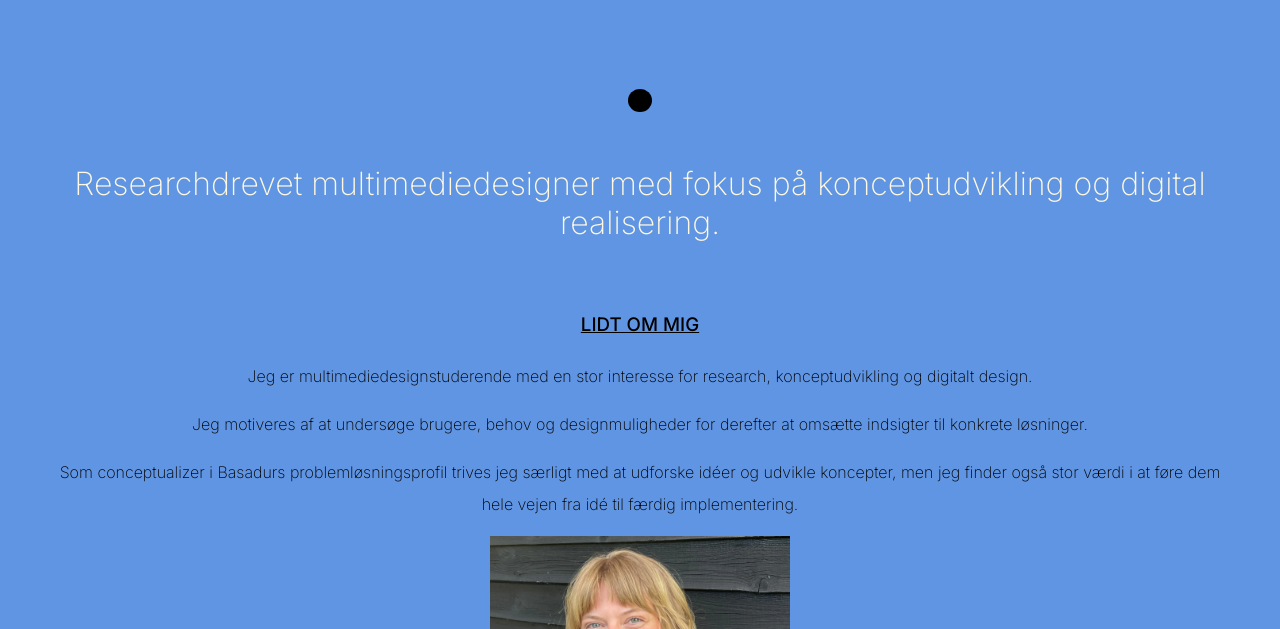
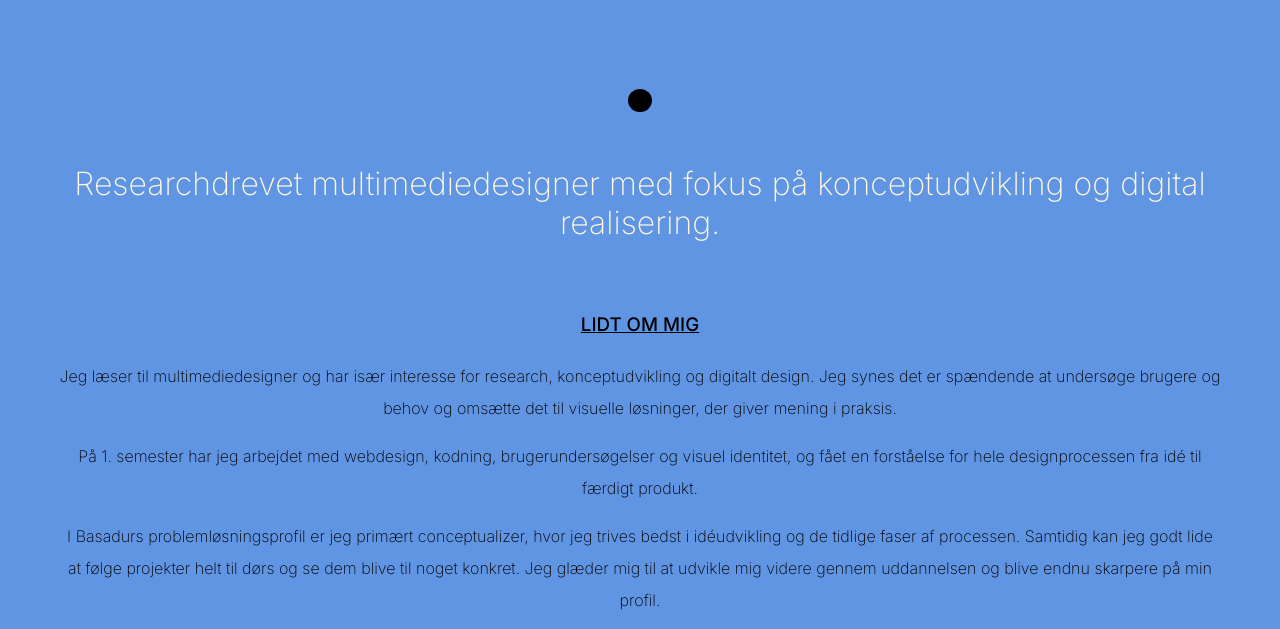
Before and after one commit to vito-ek/portfolio-vigga, a plain HTML site: page kontakt.html in a window 1280 px wide. Shown: the part 287-916 px from the top of the page. Drawn offline with Linux system fonts and the light colour scheme.

Commit message:
Rettelse af burgermenu, lavet et id-tag til projekter

```diff
--- a/css/generel.css
+++ b/css/generel.css
@@ -1,3 +1,7 @@
+html {
+  scroll-behavior: smooth;
+}
+
 p {
   font-weight: 200;
 }
--- a/kontakt.html
+++ b/kontakt.html
@@ -19,7 +19,7 @@
         <ul>
           <li><a href="kontakt.html">OM MIG</a></li>
           <li class="over-subhead">
-            <a href="#">PROJEKTER</a>
+            <a href="index.html#projekter">PROJEKTER</a>
 
             <ul class="submenu">
               <li><a href="tema1.html">Tema 1</a></li>
@@ -40,9 +40,12 @@
         <p class="hero-text">Researchdrevet multimediedesigner med fokus på konceptudvikling og digital realisering.</p>
         <div class="om-mig">
           <h3>LIDT OM MIG</h3>
-          <p>Jeg er multimediedesignstuderende med en stor interesse for research, konceptudvikling og digitalt design.</p>
-          <p>Jeg motiveres af at undersøge brugere, behov og designmuligheder for derefter at omsætte indsigter til konkrete løsninger.</p>
-          <p>Som conceptualizer i Basadurs problemløsningsprofil trives jeg særligt med at udforske idéer og udvikle koncepter, men jeg finder også stor værdi i at føre dem hele vejen fra idé til færdig implementering.</p>
+          <p>Jeg læser til multimediedesigner og har især interesse for research, konceptudvikling og digitalt design. Jeg synes det er spændende at undersøge brugere og behov og omsætte det til visuelle løsninger, der giver mening i praksis.</p>
+          <p>På 1. semester har jeg arbejdet med webdesign, kodning, brugerundersøgelser og visuel identitet, og fået en forståelse for hele designprocessen fra idé til færdigt produkt.</p>
+          <p>
+            I Basadurs problemløsningsprofil er jeg primært conceptualizer, hvor jeg trives bedst i idéudvikling og de tidlige faser af processen. Samtidig kan jeg godt lide at følge projekter helt til dørs og se dem blive til noget konkret. Jeg
+            glæder mig til at udvikle mig videre gennem uddannelsen og blive endnu skarpere på min profil.
+          </p>
           <img src="img/mig.webp" alt="portræt" class="portræt" />
         </div>
       </div>
```
Also changed, not shown: index.html (+2 -2 lines), tema1.html (+1 -1 lines), tema2.html (+1 -1 lines), tema3.html (+1 -1 lines), tema4.html (+1 -1 lines), tema5.html (+1 -1 lines).
